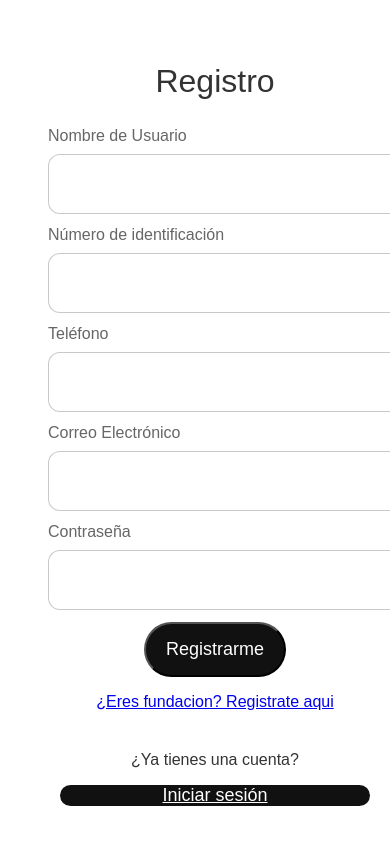
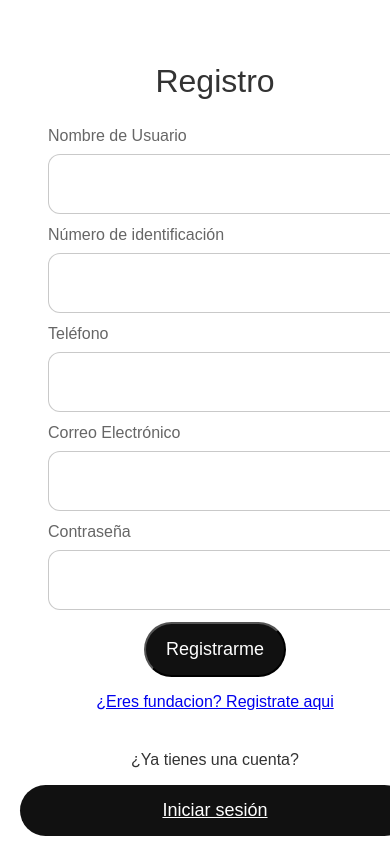
Before and after one commit to DakeloX/ProyectIV, a Next.js app: page /register in a window 390 px wide. Shown: the part 486-1330 px from the top of the page. Before the commit the page ends 1300 px from the top, so only its background shows below. Built offline with nearby package versions, Linux system fonts and the light colour scheme.

Commit message:
Mejoras Esteticas Buttons

```diff
--- a/src/app/styles/register.module.css
+++ b/src/app/styles/register.module.css
@@ -265,7 +265,7 @@
 
 @media (max-width: 991px) {
     .loginButton {
-        padding: 0 20px;
+        padding: 15 20px;
     }
 }
 
```
